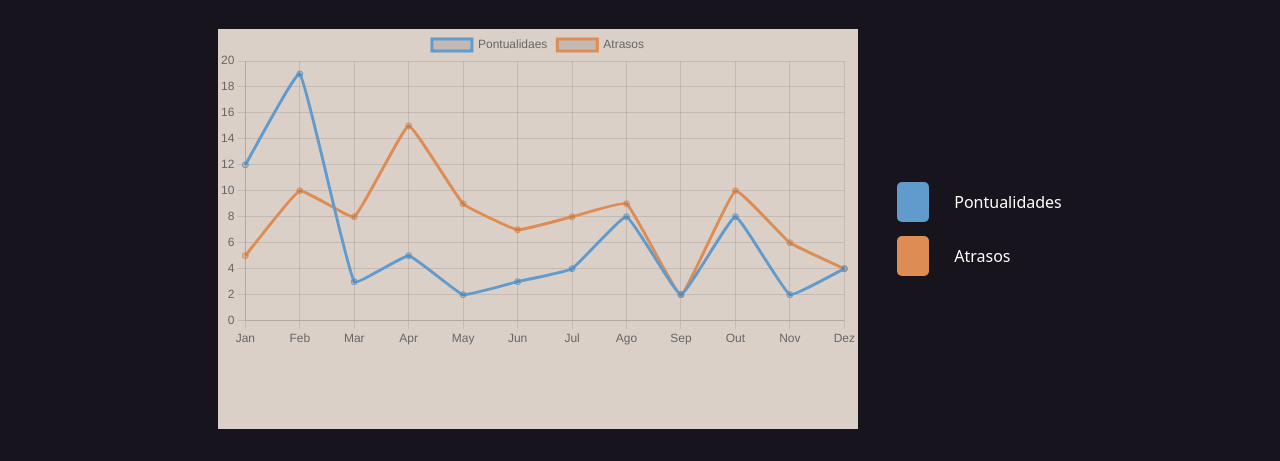
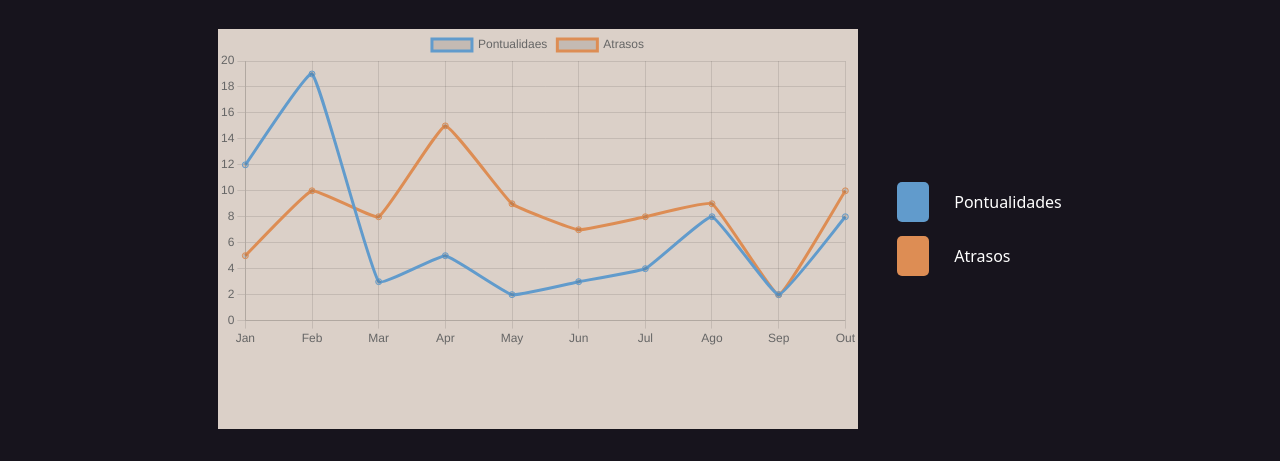
Before and after one commit to Alianza-G6/front-alianza, a website: page public/dashboard/dashboard.html in a window 1280 px wide. Shown: the part 339-800 px from the top of the page. Drawn offline with nearby package versions, Linux system fonts and the light colour scheme.

Commit message:
mexendo nos meses do grafico

```diff
--- a/public/dashboard/dashboard.html
+++ b/public/dashboard/dashboard.html
@@ -133,18 +133,18 @@
         new Chart(ctx, {
             type: 'line',
             data: {
-                labels: ['Jan', 'Feb', 'Mar', 'Apr', 'May', 'Jun', 'Jul', 'Ago', 'Sep', 'Out', 'Nov', 'Dez'],
+                labels: ['Jan', 'Feb', 'Mar', 'Apr', 'May', 'Jun', 'Jul', 'Ago', 'Sep', 'Out'],
                 datasets: [
                     {
                         label: 'Pontualidaes',
-                        data: [12, 19, 3, 5, 2, 3, 4, 8, 2, 8, 2, 4],
+                        data: [12, 19, 3, 5, 2, 3, 4, 8, 2, 8],
                         borderColor: '#619bcc',
                         fill: false,
                         tension: 0.1
                     },
                     {
                         label: 'Atrasos',
-                        data: [5, 10, 8, 15, 9, 7, 8, 9, 2, 10, 6, 4],
+                        data: [5, 10, 8, 15, 9, 7, 8, 9, 2, 10],
                         borderColor: '#dd8d54',
                         fill: false,
                         tension: 0.1
```
